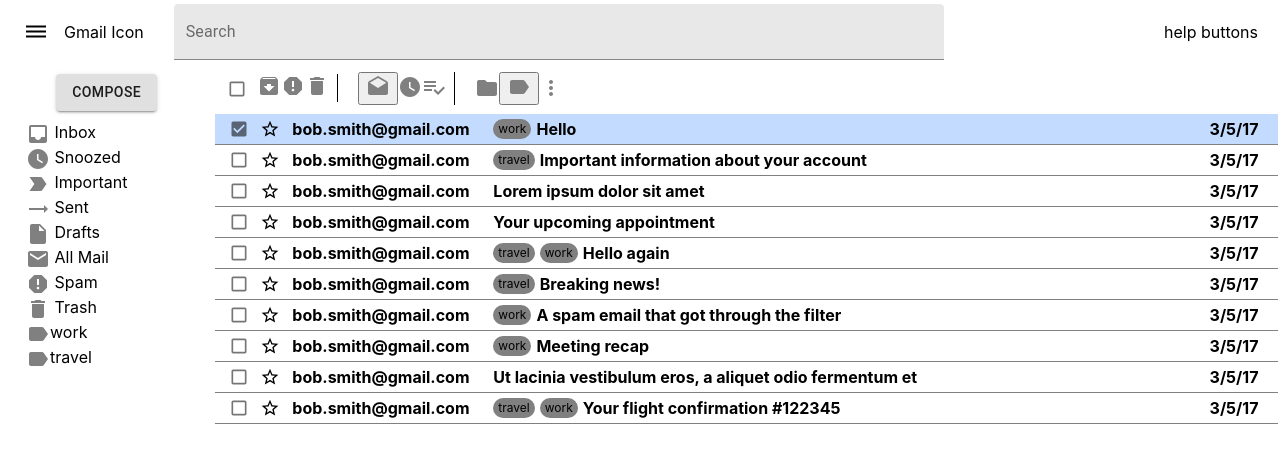
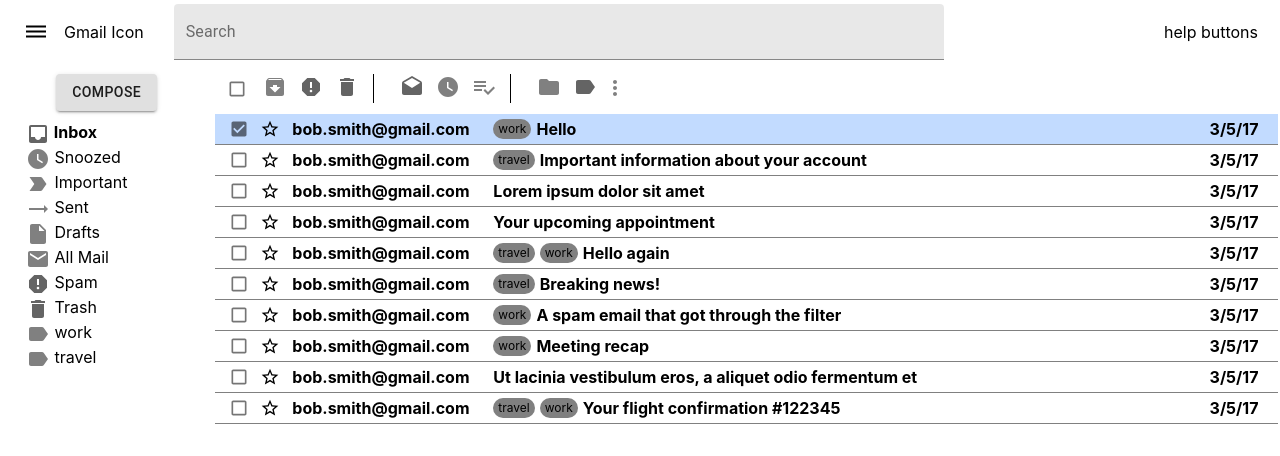
Before and after one commit to ethanova/gmail-clone, a React (Create React App) app: page / in a window 1280 px wide. Both pictures are taken after a click on the element 239 px from the left and 129 px from the top of the page. Shown: the top 456 px of the page. Built offline with nearby package versions, Linux system fonts and the light colour scheme.

Commit message:
added more functionality with selected emails

```diff
--- a/src/app/store.js
+++ b/src/app/store.js
@@ -1,8 +1,10 @@
 import { configureStore } from '@reduxjs/toolkit';
 import emailReducer from '../features/emailList/emailSlice';
+import menuReducer from '../features/menu/menuSlice';
 
 export default configureStore({
   reducer: {
     emails: emailReducer,
+    menu: menuReducer,
   },
 });
--- a/src/features/actionBar/EmailListActionBar.js
+++ b/src/features/actionBar/EmailListActionBar.js
@@ -17,11 +17,14 @@
   EmailListActionBarWrapper,
   CheckboxContainer,
   IconGroup,
+  ActionBtn,
 } from './EmailListActionBar.styled';
 import {
   anyEmailSelected,
   addLabelToSelectedActions,
   toggleSelectedEmailsReadStatus,
+  deleteSelectedEmails,
+  markSelectedEmailsAsSpam,
 } from '../emailList/emailSlice';
 
 function CheckBoxButton() {
@@ -55,21 +58,29 @@
     dispatch(addLabelToSelectedActions({ label: newLabel }));
   };
   const handleReadStatusBtnClick = () => dispatch(toggleSelectedEmailsReadStatus());
+  const handleDeleteClick = () => dispatch(deleteSelectedEmails());
+  const handleReportSpamClick = () => dispatch(markSelectedEmailsAsSpam());
   return (
     <>
       <CheckBoxButton />
       <IconGroup>
-        <ArchiveIcon style={{ color: 'grey' }} />
-        <ReportIcon style={{ color: 'grey' }} />
-        <DeleteIcon style={{ color: 'grey' }} />
+        <ActionBtn type="button" aria-label="Archive Email">
+          <ArchiveIcon style={{ color: 'grey' }} />
+        </ActionBtn>
+        <ActionBtn type="button" aria-label="Mark Email as Spam" onClick={handleReportSpamClick}>
+          <ReportIcon style={{ color: 'rgb(100, 100, 100)' }} />
+        </ActionBtn>
+        <ActionBtn type="button" aria-label="Delete Email" onClick={handleDeleteClick}>
+          <DeleteIcon style={{ color: 'rgb(100, 100, 100)' }} />
+        </ActionBtn>
       </IconGroup>
       <IconGroup>
-        <button type="button" data-testid="toggle-unread" aria-label="Toggle Unread" onClick={handleReadStatusBtnClick}><DraftsIcon style={{ color: 'grey' }} /></button>
-        <WatchLaterIcon style={{ color: 'grey' }} />
-        <PlaylistAddCheckIcon style={{ color: 'grey' }} />
+        <ActionBtn type="button" data-testid="toggle-unread" aria-label="Toggle Unread" onClick={handleReadStatusBtnClick}><DraftsIcon style={{ color: 'rgb(100, 100, 100)' }} /></ActionBtn>
+        <ActionBtn type="button" aria-label="Snooze Email"><WatchLaterIcon style={{ color: 'grey' }} /></ActionBtn>
+        <ActionBtn type="button" aria-label="Add Email to List"><PlaylistAddCheckIcon style={{ color: 'grey' }} /></ActionBtn>
       </IconGroup>
-      <FolderIcon style={{ color: 'grey' }} />
-      <button type="button" data-testid="add-label" aria-label="Add Label" onClick={promptUserForLabel}><LabelIcon style={{ color: 'grey' }} /></button>
+      <ActionBtn type="button" aria-label="Move Email to Folder"><FolderIcon style={{ color: 'grey' }} /></ActionBtn>
+      <ActionBtn type="button" data-testid="add-label" aria-label="Add Label" onClick={promptUserForLabel}><LabelIcon style={{ color: 'rgb(100, 100, 100)' }} /></ActionBtn>
       <MoreVertIcon style={{ color: 'grey' }} />
     </>
   );
--- a/src/features/actionBar/EmailListActionBar.styled.js
+++ b/src/features/actionBar/EmailListActionBar.styled.js
@@ -16,3 +16,9 @@
     padding-right: 8px;
     margin-right: 20px;
 `;
+
+export const ActionBtn = styled.button`
+    border: none;
+    background: none;
+    cursor: pointer;
+`;
--- a/src/features/emailList/EmailList.js
+++ b/src/features/emailList/EmailList.js
@@ -14,10 +14,13 @@
   Labels,
 } from './EmailList.styled';
 import {
-  getEmails,
+  getInboxEmails,
+  getSpamEmails,
+  getTrashEmails,
   select,
   deselect,
 } from './emailSlice';
+import { getRoute, routes } from '../menu/menuSlice';
 
 function Tag({ tag }) {
   return (
@@ -75,7 +78,15 @@
 }
 
 export default function EmailList() {
-  const emails = useSelector(getEmails);
+  const route = useSelector(getRoute);
+  // const emails = [];
+  let selector = getInboxEmails;
+  if (route === routes.SPAM) {
+    selector = getSpamEmails;
+  } else if (route === routes.TRASH) {
+    selector = getTrashEmails;
+  }
+  const emails = useSelector(selector);
 
   return (
     <EmailListWrapper data-testid="email-list">
--- a/src/features/emailList/emailSlice.js
+++ b/src/features/emailList/emailSlice.js
@@ -41,23 +41,57 @@
         }
       });
     },
+    deleteSelectedEmails: (state, action) => {
+      // TODO: figure out how this Immer stuff works to do this in a better way
+      const emailProxies = Object.entries(state);
+      emailProxies.forEach((proxy) => {
+        if (proxy[1].selected) {
+          proxy[1].isDeleted = true;
+          proxy[1].selected = false;
+          proxy[1].inInbox = false;
+          proxy[1].isSpam = false;
+        }
+      });
+    },
+    markSelectedEmailsAsSpam: (state, action) => {
+      // TODO: figure out how this Immer stuff works to do this in a better way
+      const emailProxies = Object.entries(state);
+      emailProxies.forEach((proxy) => {
+        if (proxy[1].selected) {
+          proxy[1].isSpam = true;
+          proxy[1].selected = false;
+          proxy[1].inInbox = false;
+          proxy[1].isDeleted = false;
+        }
+      });
+    },
   },
 });
 
 export const {
-  select, deselect, addLabelToSelectedActions, toggleSelectedEmailsReadStatus,
+  select,
+  deselect,
+  addLabelToSelectedActions,
+  toggleSelectedEmailsReadStatus,
+  deleteSelectedEmails,
+  markSelectedEmailsAsSpam,
 } = emailSlice.actions;
 
-// TODO: implement reselect
-export const getEmails = (state) => Object.keys(state.emails).map((emailId) => state.emails[emailId]);
+// TODO: implement reselect for performance
+export const getAllEmails = (state) => Object.keys(state.emails).map((emailId) => state.emails[emailId]);
 
-export const getSelectedEmails = (state) => getEmails(state).filter((email) => email.selected);
+export const getInboxEmails = (state) => getAllEmails(state).filter((email) => !(email.isDeleted || email.isSpam));
+
+export const getSpamEmails = (state) => getAllEmails(state).filter((email) => email.isSpam);
+
+export const getTrashEmails = (state) => getAllEmails(state).filter((email) => email.isDeleted);
+
+export const getSelectedEmails = (state) => getAllEmails(state).filter((email) => email.selected);
 
 export const anyEmailSelected = (state) => getSelectedEmails(state).length > 0;
 
-// TODO: break labels into its own state slice and precompute list from emails json
 export const getLabels = (state) => {
-  const allEmailsWithLabels = getEmails(state);
+  const allEmailsWithLabels = getAllEmails(state);
   const labels = [];
   allEmailsWithLabels.forEach((email) => {
     email.tags.forEach((tag) => {
--- a/src/features/menu/Menu.js
+++ b/src/features/menu/Menu.js
@@ -1,6 +1,6 @@
 import React from 'react';
 import { Button } from '@material-ui/core';
-import { useSelector } from 'react-redux';
+import { useSelector, useDispatch } from 'react-redux';
 // icons
 import LabelIcon from '@material-ui/icons/Label';
 import InboxIcon from '@material-ui/icons/Inbox';
@@ -19,6 +19,7 @@
 import {
   getLabels,
 } from '../emailList/emailSlice';
+import { goTo, routes, getRoute } from './menuSlice';
 // import styles from './Counter.module.css';
 
 function Label({ children }) {
@@ -26,6 +27,7 @@
     <MenuItem className="label-link">
       <LabelIcon style={{ color: 'grey' }} />
       <span>
+        &nbsp;
         {children}
       </span>
     </MenuItem>
@@ -34,15 +36,15 @@
 
 export default function Menu() {
   const labels = useSelector(getLabels);
-  //   const dispatch = useDispatch();
-  //   const [incrementAmount, setIncrementAmount] = useState('2');
+  const currentRoute = useSelector(getRoute);
+  const dispatch = useDispatch();
 
   return (
     <MenuWrapper>
       <Button style={{ margin: '10px 0' }} variant="contained">Compose</Button>
       <FoldersWrapper>
-        <MenuItem>
-          <InboxIcon style={{ color: 'grey' }} />
+        <MenuItem isCurrentRoute={currentRoute === routes.INBOX} onClick={() => dispatch(goTo(routes.INBOX))}>
+          <InboxIcon style={{ color: 'rgb(100, 100, 100)' }} />
           &nbsp;Inbox
         </MenuItem>
         <MenuItem>
@@ -65,12 +67,12 @@
           <EmailIcon style={{ color: 'grey' }} />
           &nbsp;All Mail
         </MenuItem>
-        <MenuItem>
-          <ReportIcon style={{ color: 'grey' }} />
+        <MenuItem isCurrentRoute={currentRoute === routes.SPAM} onClick={() => dispatch(goTo(routes.SPAM))}>
+          <ReportIcon style={{ color: 'rgb(100, 100, 100)' }} />
           &nbsp;Spam
         </MenuItem>
-        <MenuItem>
-          <DeleteIcon style={{ color: 'grey' }} />
+        <MenuItem isCurrentRoute={currentRoute === routes.TRASH} onClick={() => dispatch(goTo(routes.TRASH))}>
+          <DeleteIcon style={{ color: 'rgb(100, 100, 100)' }} />
           &nbsp;Trash
         </MenuItem>
         {labels.map((label) => (<Label key={label}>{label}</Label>))}
--- a/src/features/menu/Menu.styled.js
+++ b/src/features/menu/Menu.styled.js
@@ -13,4 +13,6 @@
     padding: 0 8px 0 26px;
     display: flex;
     margin: 1px 0;
+    cursor: pointer;
+    font-weight: ${({ isCurrentRoute }) => (isCurrentRoute ? 'bold' : 'normal')}
 `;
--- /dev/null
+++ b/src/features/menu/menuSlice.js
@@ -0,0 +1,26 @@
+import { createSlice } from '@reduxjs/toolkit';
+
+export const menuSlice = createSlice({
+  name: 'menu',
+  initialState: { route: '/' },
+  reducers: {
+    goTo: (state, action) => {
+      state.route = action.payload;
+    },
+  },
+});
+
+export const {
+  goTo,
+} = menuSlice.actions;
+
+export const routes = {
+  INBOX: '/',
+  SPAM: '/spam',
+  TRASH: '/deleted',
+};
+
+// TODO: implement reselect
+export const getRoute = (state) => state.menu.route;
+
+export default menuSlice.reducer;
```
Also changed, not shown: 1 other file (tests, documents, lock files or other folders).
